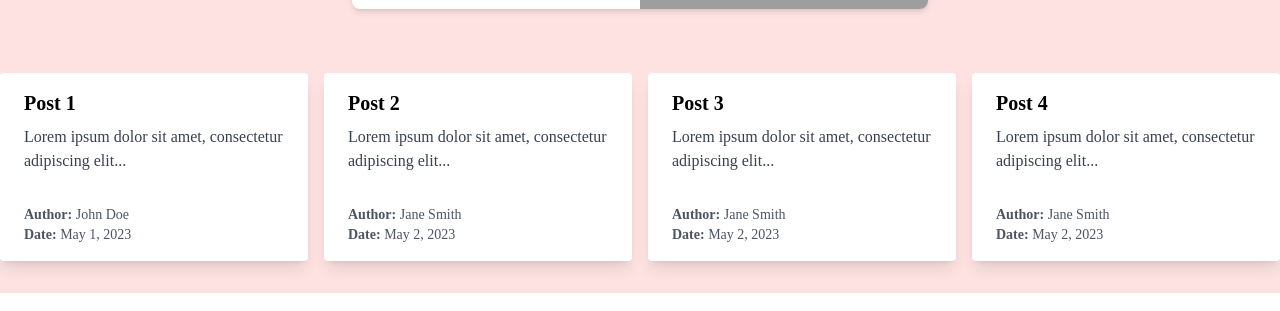
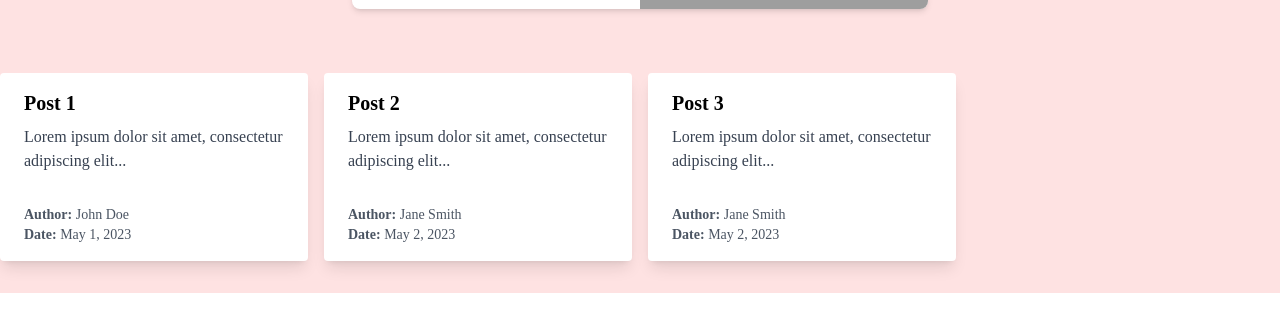
Before and after one commit to arushiMWork2004/maqroBudgetStore, a Next.js app: page / in a window 1280 px wide. Shown: the part 2783-3094 px from the top of the page. Built offline with nearby package versions, Linux system fonts and the light colour scheme; grey boxes are pictures that could not be loaded.

Commit message:
Update Blogs.jsx

```diff
--- a/components/Blogs.jsx
+++ b/components/Blogs.jsx
@@ -34,24 +34,16 @@
       content: 'Lorem ipsum dolor sit amet, consectetur adipiscing elit...',
     },
     {
-        title: 'Post 3',
-        author: 'Jane Smith',
-        date: 'May 2, 2023',
-        content: 'Lorem ipsum dolor sit amet, consectetur adipiscing elit...',
+      title: 'Post 3',
+      author: 'Jane Smith',
+      date: 'May 2, 2023',
+      content: 'Lorem ipsum dolor sit amet, consectetur adipiscing elit...',
     },
-    {
-        title: 'Post 4',
-        author: 'Jane Smith',
-        date: 'May 2, 2023',
-        content: 'Lorem ipsum dolor sit amet, consectetur adipiscing elit...',
-    },
-
-
   ];
 
   return (
     <div className="container mx-auto py-8">
-      <div className="grid grid-cols-2 md:grid-cols-3 lg:grid-cols-4 gap-4">
+      <div className="grid grid-cols-1 sm:grid-cols-2 md:grid-cols-3 lg:grid-cols-4 gap-4">
         {blogPosts.map((post, index) => (
           <BlogPostCard key={index} {...post} />
         ))}
```
